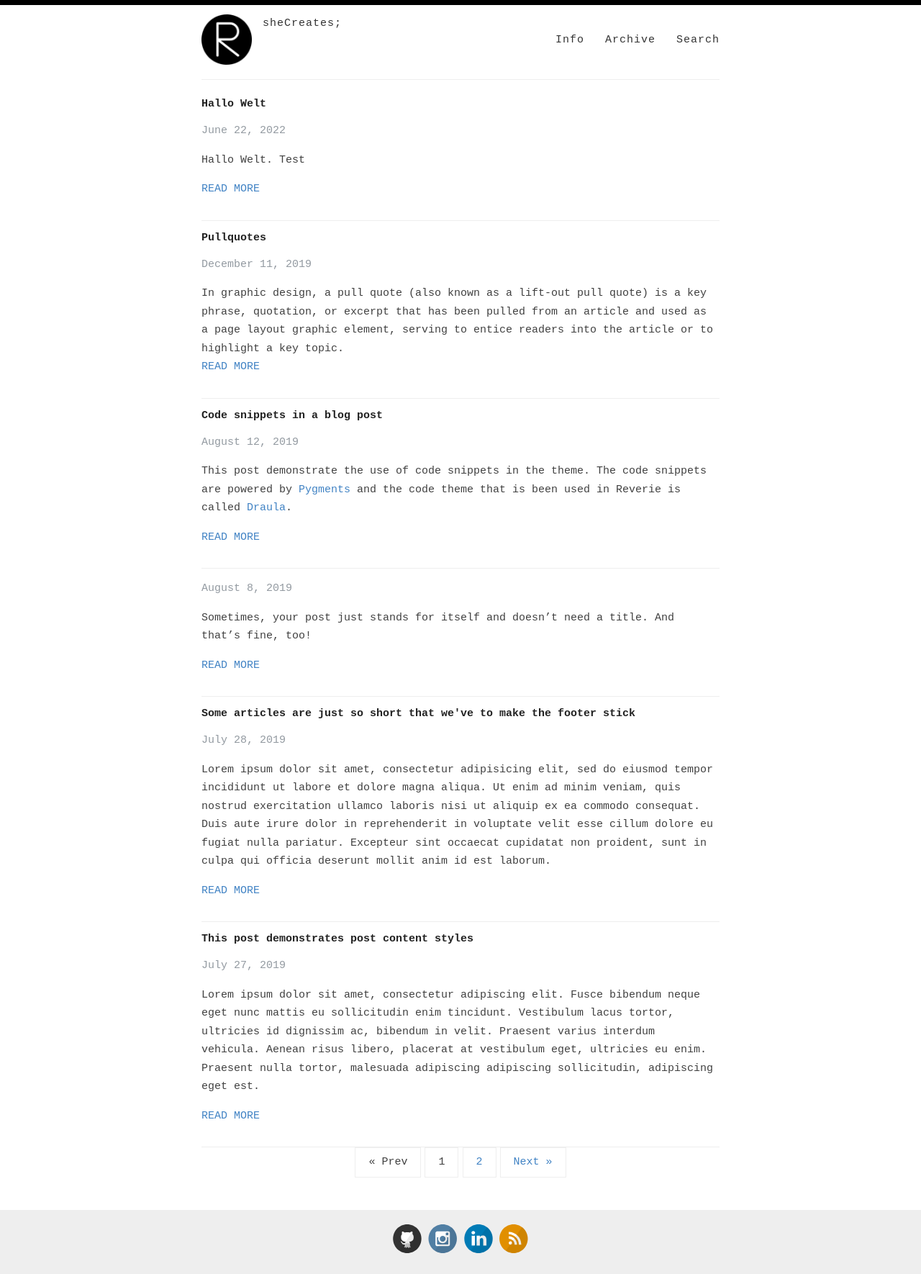
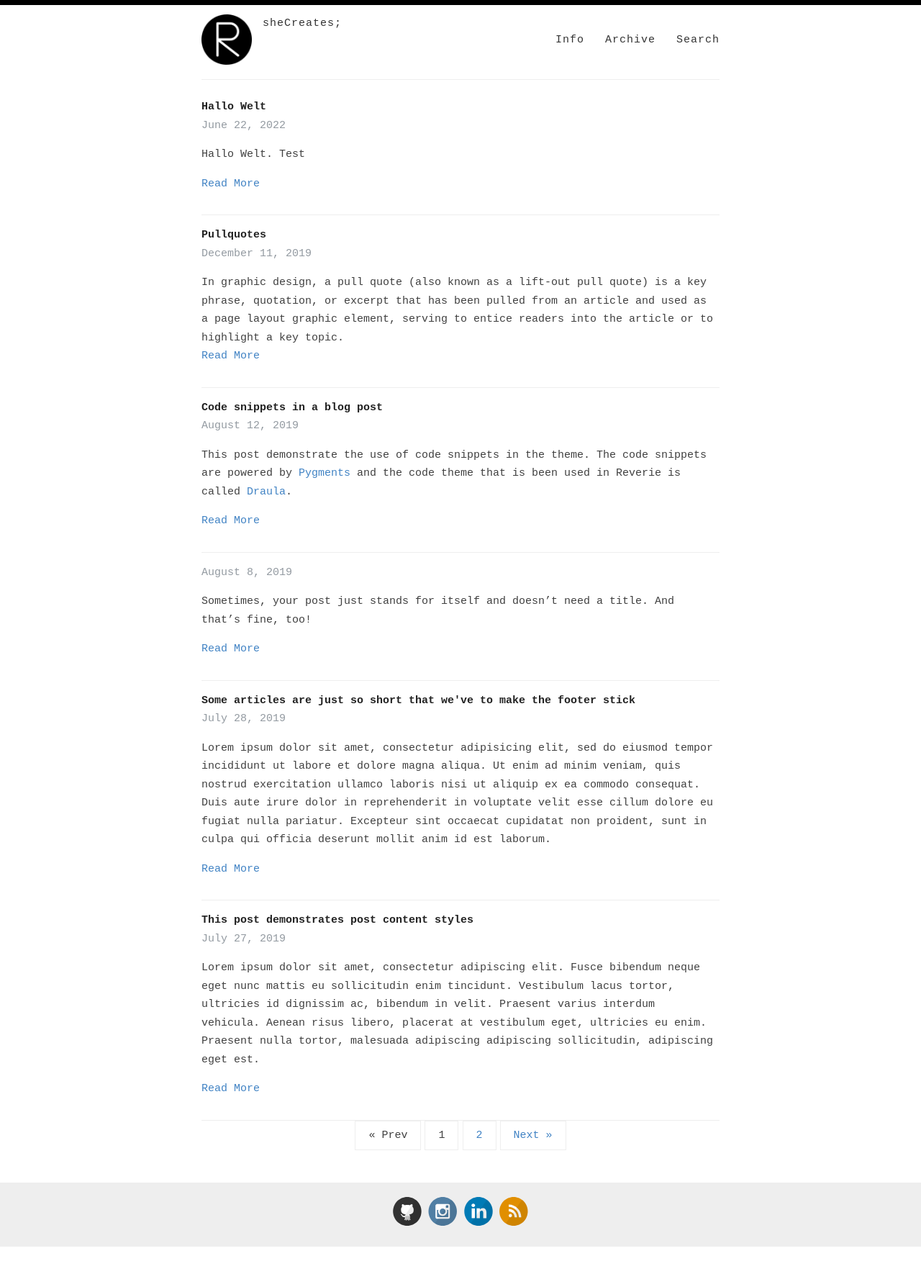
Before and after one commit to norawarschewski/shecreates.design, a Jekyll site: the page built from index.html, in a window 1280 px wide. Shown: the whole page at 72% size. Built offline with Jekyll 4.4.1, drawn with Linux system fonts in a browser that asks for light colours; some web fonts are replaced; the list of posts is cut into pages by our own code; after the commit the page ends 1733 px from its top, so only the background shows below that.

Commit message:
refactor: fix some margins

```diff
--- a/assets/style.scss
+++ b/assets/style.scss
@@ -393,7 +393,7 @@ nav {
   }
 
   .read-more {
-    text-transform: uppercase;
+    text-transform: normal;
     font-size: 15px;
 	  margin-top: 0.8rem;
   }
@@ -449,7 +449,7 @@ body:after {
   font-weight: bold;
   font-kerning: auto;
   font-feature-settings: "kern","liga","dlig","hlig","cswh";
-  line-height: 1.2;
+  margin-bottom: 0;
 }
 
 .page h1{
@@ -458,7 +458,6 @@ body:after {
   font-weight: bold;
   font-kerning: auto;
   font-feature-settings: "kern","liga","dlig","hlig","cswh";
-  line-height: 1.2;
 }
 
 .author_title{
@@ -470,6 +469,7 @@ body:after {
 .post_date{
   text-align: left;
   color: #939aa1;
+  margin: 0 0 15px 0;
 }
 
 .cd-container a {
```
